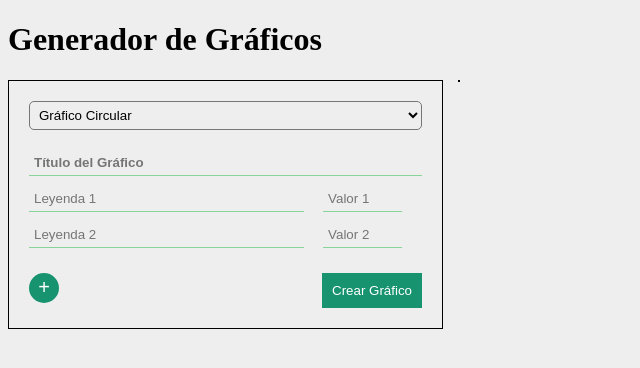
After one commit to VictorNivelo/PIS-CUARTO_CICLO, a Django app: page /grafico/ in a window 1280 px wide. The commit adds this page. Shown: the top 368 px of the page, without its empty margins (0-640 px from the left). Run offline with Django 5.2, Linux system fonts and the light colour scheme; some libraries are stand-ins or nearby versions.

Commit message:
Integracion graficador

```diff
--- a/PIS/Vistas.py
+++ b/PIS/Vistas.py
@@ -24,3 +24,6 @@ def sidebar_right(request):
 
 def basic_grid(request):
     return render(request, 'basic-grid.html')
+
+def Grafico(request):
+    return render(request, 'Graficos.html')
--- /dev/null
+++ b/PIS/static/layout/scripts/ScribGrafico.js
@@ -0,0 +1,90 @@
+//Variable que guarda la cantidad de leyendas a insertar en el gráfico
+let cantidadLeyendas;
+//Este arreglo guardara los pares de elementos que se insertaran en el grafico:
+//Se guardara en formato de arreglo. Ejemplo:
+//[['leyenda 1', 600],['leyenda 2', 200]]
+var arregloDatos = [];
+
+//Funciòn que agregar una leyenda mas
+function agregarDato() {
+    //tomo la cantidad de leyendas actual
+    cantidadLeyendas = document.getElementsByClassName("dato").length;
+    //Le sumo 1
+    cantidadLeyendas++;
+
+    //Creo un nuevo elemento div, que contendra los datos nuevos
+    const dato = document.createElement("div");
+    dato.className = "dato";
+
+    //Creo el input de la leyenda y le asigno sus propiedades y clases
+    const inputLeyenda = document.createElement("input");
+    inputLeyenda.type = "text";
+    inputLeyenda.className = "serie";
+    inputLeyenda.placeholder = "Leyenda " + cantidadLeyendas;
+    //Agrego el input al div datos
+    dato.appendChild(inputLeyenda);
+    document.getElementById("datos").appendChild(dato);
+
+    //Creo el input para el valor y le asigno sus propiedades y clases
+    const inputValor = document.createElement("input");
+    inputValor.type = "text";
+    inputValor.className = "valor";
+    inputValor.placeholder = "Valor " + cantidadLeyendas;
+    //Agrego el input al div datos
+    dato.appendChild(inputValor);
+    document.getElementById("datos").appendChild(dato);
+}
+
+//Función que cargar el gràfico de Google
+function cargarGrafico() {
+    // Cargo el gráfico de Google
+    google.charts.load('current', {
+        'packages': ['corechart']
+    });
+    google.charts.setOnLoadCallback(drawChart);
+}
+
+// Dibujo el gráfico y coloco los valores
+function drawChart() {
+    arregloDatos = [];
+    //Recupero los inputs que hay dentro del div datos
+    var datos = document.getElementById("datos").getElementsByTagName("input");
+    //El primer par [x,x] a insertar en arregloDatos debe ser info del grafico.
+    //Esta info no es visible, por lo tanto es indistinto el valor que le asignemos
+
+    //Controlo que todos los input tengan un valor cargado
+    for (i = 0; i < datos.length; i++) {
+        if (datos[i].value === "") {
+            alert("Cargue todos los campos");
+            return;
+        }
+    }
+    var t = ['Gráfico', ''];
+    arregloDatos.push(t);
+
+    for (i = 0; i < datos.length; i = i + 2) {
+        //voy agregando los pares al arreglo arreglo arregloDatos.
+        t = [datos[i].value, parseInt(datos[i + 1].value)];
+        arregloDatos.push(t);
+    }
+
+    //Genero la tabla que contiene los datos con el arreglo arregloDatos
+    var data = google.visualization.arrayToDataTable(arregloDatos);
+
+    // Opcional; Agrego el título del gráfico
+    var options = {
+        'title': document.getElementById("titulo").value,
+        'width': 600,
+    };
+
+    // Muestro el gráfico dentro del elemento <div>  con id="piechart"
+    //dependiendo del tipo de grafico
+    if (document.getElementById("tipo").value == "circular") {
+        var chart = new google.visualization.PieChart(document.getElementById('piechart'));
+        chart.draw(data, options);
+    } else {
+        var chart = new google.visualization.ColumnChart(document.getElementById('piechart'));
+        chart.draw(data, options);
+    }
+
+}
--- /dev/null
+++ b/PIS/static/layout/styles/EstiloGrafico.css
@@ -0,0 +1,77 @@
+
+* {
+    box-sizing: border-box;
+    background-color: #eee;
+}
+
+body {
+    background-color: #eee;
+}
+
+.left {
+    max-width: 500px;
+    border: 1px solid #000;
+    padding: 20px;
+    float: left;
+}
+
+select {
+    display: inline-block;
+    margin-bottom: 20px;
+    padding: 5px;
+    border-radius: 5px;
+    width: 100%;
+}
+
+input {
+    display: inline-block;
+    border: none;
+    border-bottom: 1px solid #88d498;
+    margin-bottom: 10px;
+    width: 100%;
+    padding: 5px;
+    outline: none;
+}
+
+#titulo {
+    font-weight: bold;
+}
+
+.dato .serie {
+    width: 70%;
+    margin-right: 15px;
+}
+
+.dato .valor {
+    width: 20%;
+}
+
+.agregar {
+    display: inline-block;
+    height: 30px;
+    width: 30px;
+    background-color: #18936f;
+    border: none;
+    color: #fff;
+    border-radius: 50%;
+    font-size: 20px;
+    margin-top: 15px;
+    cursor: pointer;
+}
+
+.crear-grafico {
+    float: right;
+    background-color: #18936f;
+    border: none;
+    padding: 10px;
+    color: #fff;
+    margin-top: 15px;
+    cursor: pointer;
+}
+
+.right {
+    float: left;
+    border: 1px solid #000;
+    max-width: 605px;
+    margin-left: 15px;
+}
--- /dev/null
+++ b/PIS/templates/Graficos.html
@@ -0,0 +1,47 @@
+<!DOCTYPE html>
+<html lang="en">
+
+<head>
+    <meta charset="UTF-8">
+    <meta http-equiv="X-UA-Compatible" content="IE=edge">
+    <meta name="viewport" content="width=device-width, initial-scale=1.0">
+    <title>Generador de Gráfico</title>
+    <link rel="stylesheet" href="../static/layout/styles/EstiloGrafico.css">
+</head>
+
+<body>
+    <h1>Generador de Gráficos</h1>
+
+    <div class="left">
+        <select name="" id="tipo">
+            <option value="circular">
+                Gráfico Circular
+            </option>
+            <option value="columna">
+                Gráfico de Columnas
+            </option>
+        </select>
+        <input type="text" placeholder="Título del Gráfico" id="titulo">
+        <div class="datos" id="datos">
+            <div class="dato">
+                <input type="text" placeholder="Leyenda 1" class="serie">
+                <input type="text" placeholder="Valor 1" class="valor">
+            </div>
+            <div class="dato">
+                <input type="text" placeholder="Leyenda 2" class="serie">
+                <input type="text" placeholder="Valor 2" class="valor">
+            </div>
+        </div>
+        <button onclick="agregarDato()" class="agregar"> + </button>
+        <button onclick="cargarGrafico()" class="crear-grafico">Crear Gráfico</button>
+    </div>
+    <div class="right">
+        <div id="piechart"></div>
+    </div>
+
+
+    <script type="text/javascript" src="https://www.gstatic.com/charts/loader.js"></script>
+    <script src="../static/layout/scripts/ScribGrafico.js"></script>
+</body>
+
+</html>
--- a/PIS/urls.py
+++ b/PIS/urls.py
@@ -1,6 +1,6 @@
 from django.contrib import admin
 from django.urls import path
-from .Vistas import PaginaPrincipal, Hola, p, gallery, full_width, sidebar_left, sidebar_right, basic_grid
+from .Vistas import PaginaPrincipal, Hola, p, gallery, full_width, sidebar_left, sidebar_right, basic_grid, Grafico
 
 urlpatterns = [
     path('admin/', admin.site.urls),
@@ -12,4 +12,5 @@ urlpatterns = [
     path('sidebar-left/', sidebar_left, name='sidebar_left'),
     path('sidebar-right/', sidebar_right, name='sidebar_right'),
     path('basic-grid/', basic_grid, name='basic_grid'),
+    path('grafico/', Grafico, name='grafico'),
 ]
```
Also changed, not shown: PIS/static/layout/scripts/jquery.backtotop.js (+1 -8 lines), PIS/static/layout/scripts/jquery.mobilemenu.js (+0 -11 lines), PIS/static/layout/styles/custom.flexslider.css (+1 -8 lines), PIS/static/layout/styles/framework.css (+0 -8 lines), PIS/static/layout/styles/layout.css (+0 -8 lines), PIS/static/layout/index.html (deleted), PIS/static/layout/scripts/index.html (deleted), PIS/static/layout/styles/index.html (deleted).
